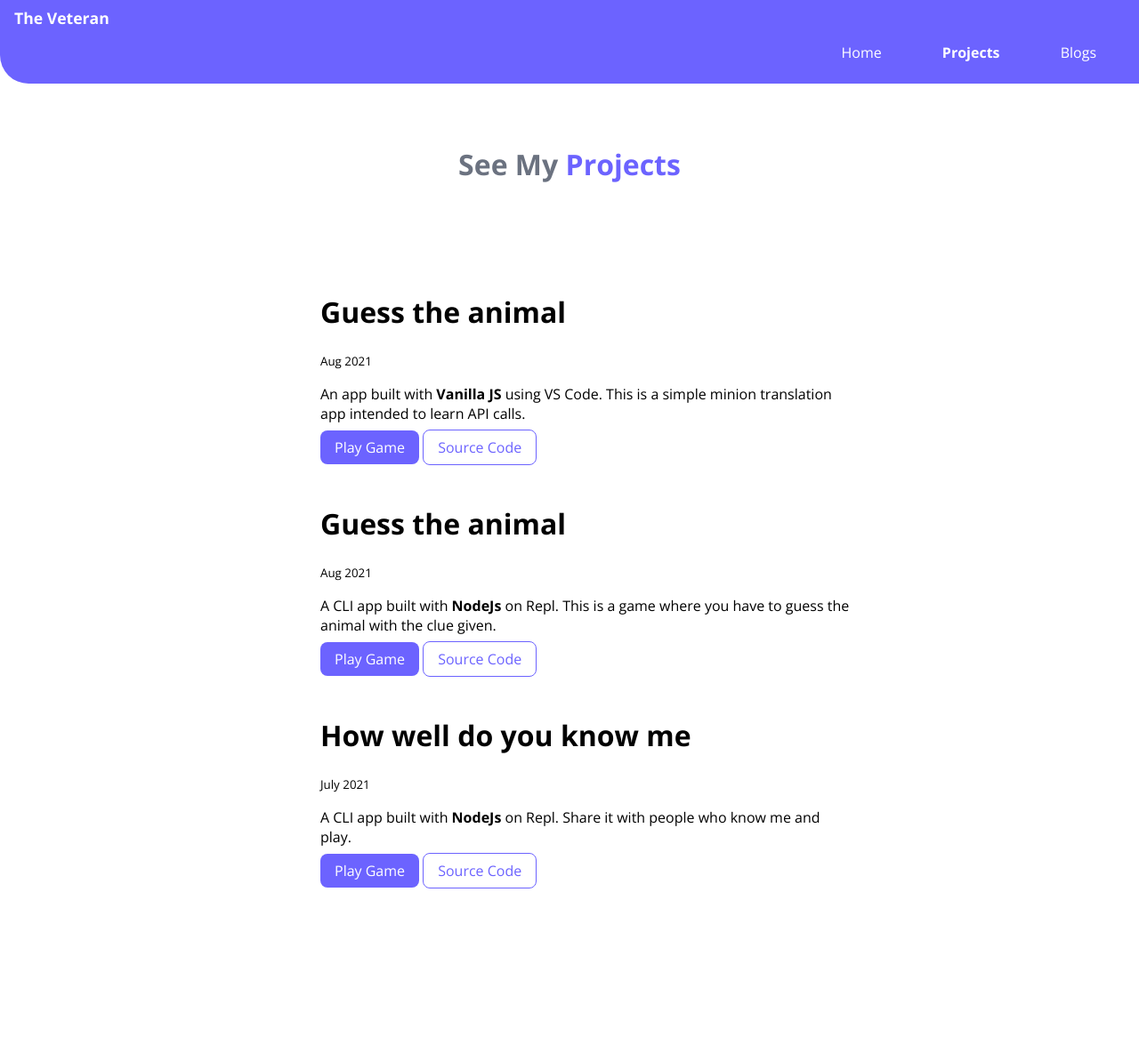
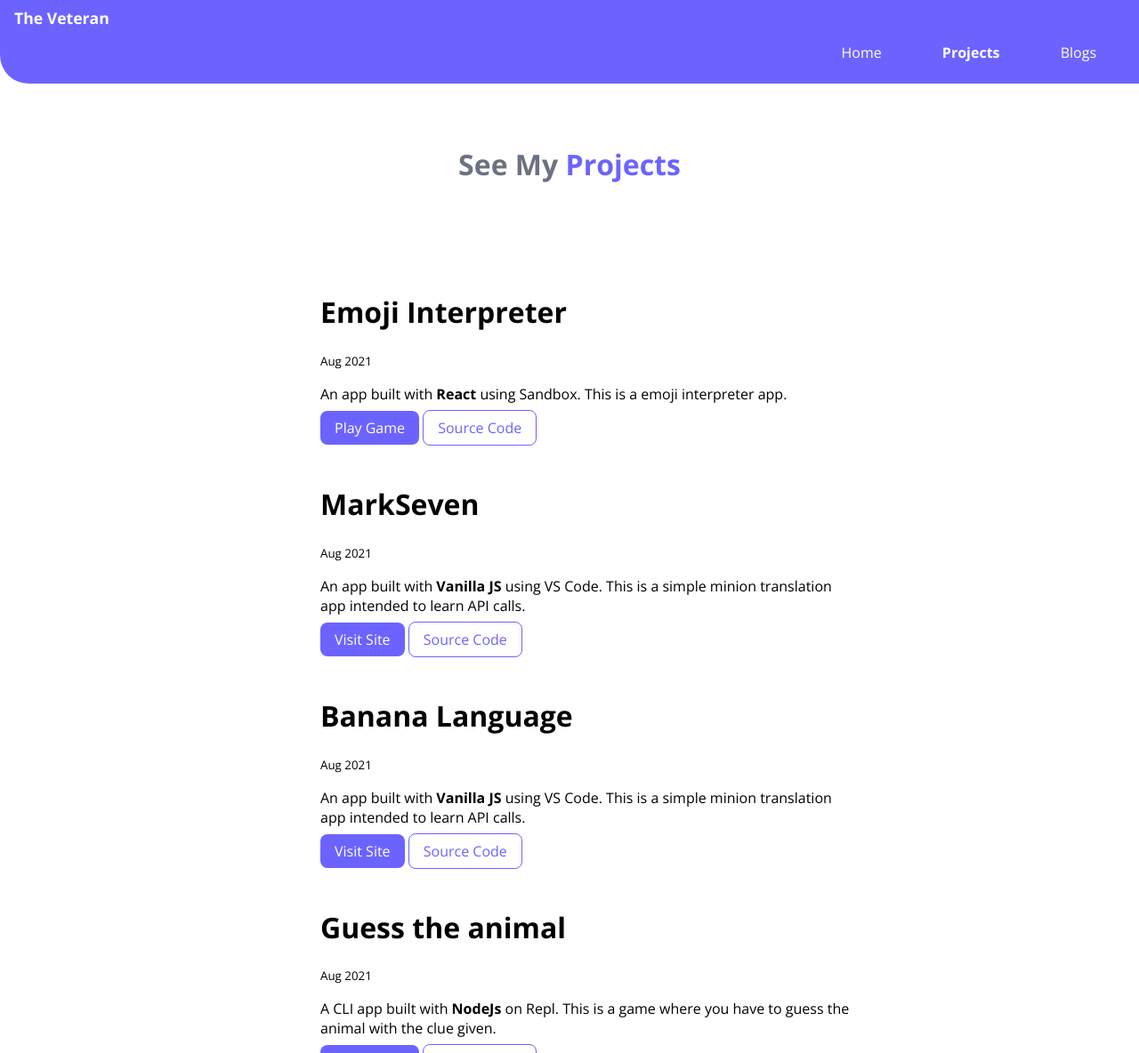
Before and after one commit to deepu-raj/NeogCamp-lesson-03, a plain HTML site: page projects.html in a window 1280 px wide. Shown: the top 1184 px of the page at 89% size. Before the commit the page ends 1022 px from the top, so only its background shows below. Drawn offline with nearby package versions, Linux system fonts and the light colour scheme.

Commit message:
Added MarkSeven and Eight

```diff
--- a/projects.html
+++ b/projects.html
@@ -31,10 +31,25 @@
 
     <ol class ="list-nonbullet">
         <div class="container container-center">
-            <li> <h1> Guess the animal</h1>
+            <li> <h1> Emoji Interpreter</h1>
+                <small>Aug 2021</small>
+                <p>An app built with <strong>React</strong> using Sandbox. This is a emoji interpreter app.</p>
+                <a class=" link link-primary" href="https://zm5uj.csb.app/"> Play Game</a>
+                <a class="link link-secondary" href="https://github.com/deepu-raj/Banana-App-with-styling"> Source Code</a></li>
+        </div>
+        <div class="container container-center">
+                        <li> <h1> MarkSeven</h1>
                 <small>Aug 2021</small>
                 <p>An app built with <strong>Vanilla JS</strong> using VS Code. This is a simple minion translation app intended to learn API calls.</p>
-                <a class=" link link-primary" href="https://deepuraj-minion-translation.netlify.app/"> Play Game</a>
+                <a class=" link link-primary" href="https://deepuraj-minion-translation.netlify.app/"> Visit Site</a>
+                <a class="link link-secondary" href="https://github.com/deepu-raj/Banana-App-with-styling"> Source Code</a></li>
+        </div>
+        </div>
+        <div class="container container-center">
+            <li> <h1> Banana Language</h1>
+                <small>Aug 2021</small>
+                <p>An app built with <strong>Vanilla JS</strong> using VS Code. This is a simple minion translation app intended to learn API calls.</p>
+                <a class=" link link-primary" href="https://deepuraj-minion-translation.netlify.app/"> Visit Site</a>
                 <a class="link link-secondary" href="https://github.com/deepu-raj/Banana-App-with-styling"> Source Code</a></li>
         </div>
 
```
